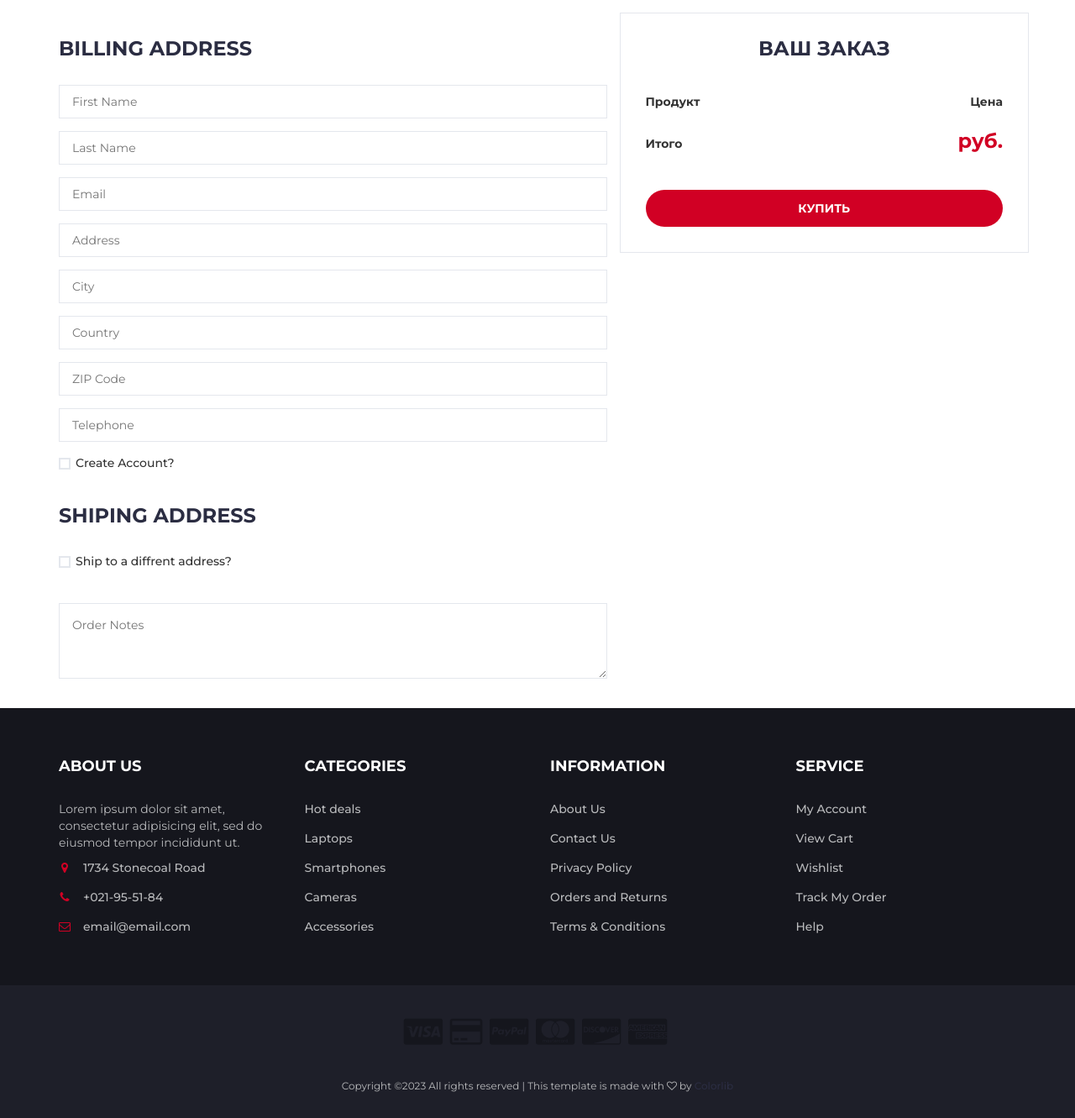
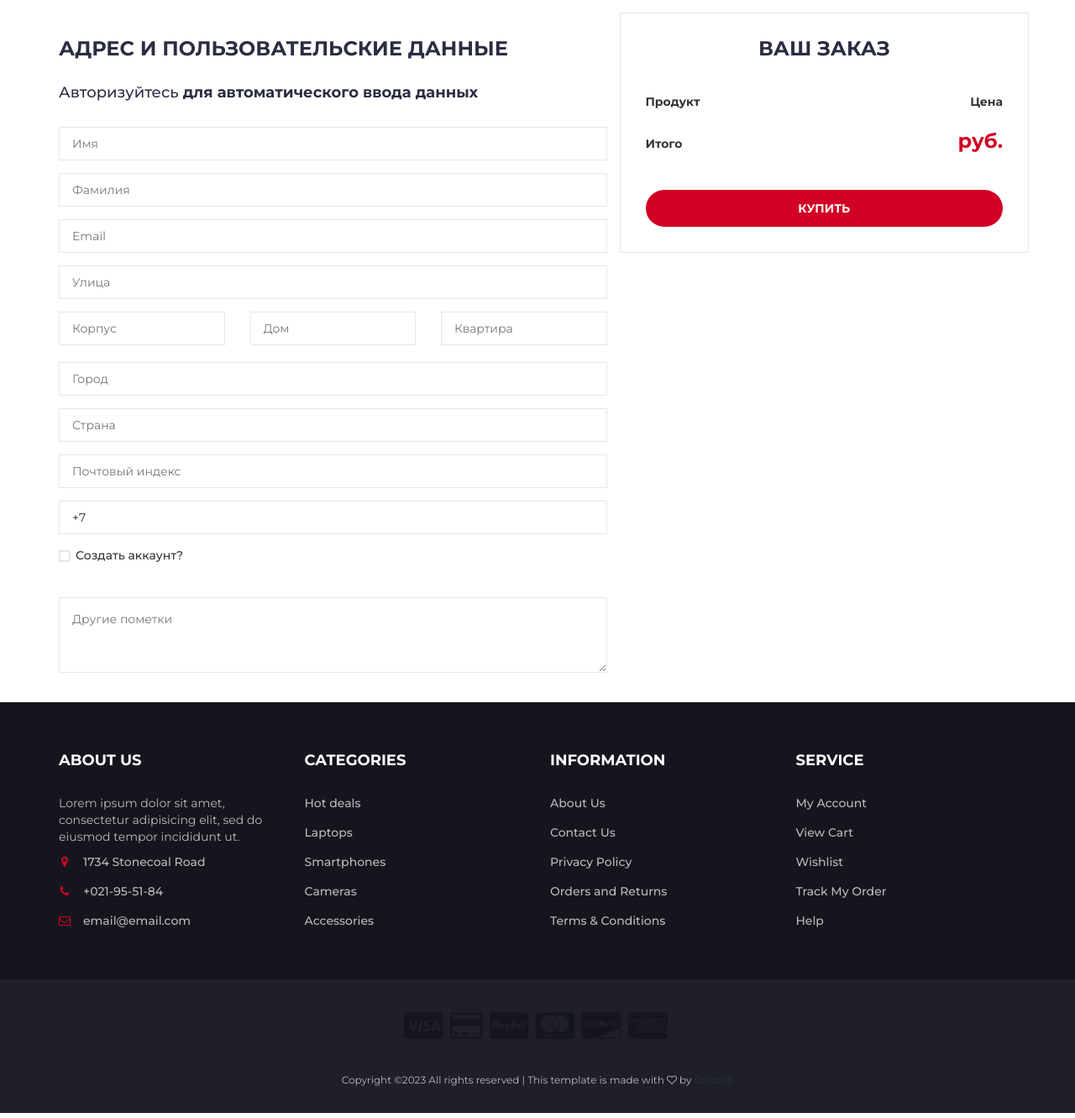
Before and after one commit to fleeper2133/tv_shop, a Django app: page /cart/ in a window 1280 px wide. Shown: the part 140-1471 px from the top of the page at 84% size. Run offline with Django 4.2, Linux system fonts and the light colour scheme; some libraries are stand-ins or nearby versions.

Commit message:
add small changes in cart

```diff
--- a/tvshop/cart/templates/cart/cart.html
+++ b/tvshop/cart/templates/cart/cart.html
@@ -14,92 +14,63 @@
 						<!-- Billing Details -->
 						<div class="billing-details">
 							<div class="section-title">
-								<h3 class="title">Billing address</h3>
+								<h3 class="title">Адрес и пользовательские данные</h3>
+							</div>
+							{% if not request.user.is_authenticated %}
+							<h4><a href="{% url 'login' %}">Авторизуйтесь</a> для автоматического ввода данных</h4><br>
+							{% endif %}
+
+							<div class="form-group">
+								<input class="input" value="{{ request.user.first_name}}" type="text" name="first-name" placeholder="Имя">
 							</div>
 							<div class="form-group">
-								<input class="input" type="text" name="first-name" placeholder="First Name">
+								<input class="input" value="{{ request.user.last_name}}" type="text" name="last-name" placeholder="Фамилия">
 							</div>
 							<div class="form-group">
-								<input class="input" type="text" name="last-name" placeholder="Last Name">
+								<input class="input" value="{{ request.user.email}}" type="email" name="email" placeholder="Email">
 							</div>
 							<div class="form-group">
-								<input class="input" type="email" name="email" placeholder="Email">
+								<input class="input" value="{{ address.street }}" type="text" name="street" placeholder="Улица">
+							</div>
+							<div class="row mt-2">
+								<div class="col-md-4"><input class="input" value="{{ address.corpus }}" type="text" name="corpus" placeholder="Корпус"></div>
+								<div class="col-md-4"><input class="input" value="{{ address.house }}" type="text" name="house" placeholder="Дом"></div>
+								<div class="col-md-4"><input class="input" value="{{ address.flat }}" type="text" name="flat" placeholder="Квартира"></div>
+							</div>
+							<br>
+							<div class="form-group">
+								<input class="input" value="{{ address.city }}" type="text" name="city" placeholder="Город">
 							</div>
 							<div class="form-group">
-								<input class="input" type="text" name="address" placeholder="Address">
+								<input class="input" value="{{ address.country }}" type="text" name="country" placeholder="Страна">
 							</div>
 							<div class="form-group">
-								<input class="input" type="text" name="city" placeholder="City">
+								<input class="input" value="{{ address.postcode }}" type="text" name="zip-code" placeholder="Почтовый индекс">
 							</div>
 							<div class="form-group">
-								<input class="input" type="text" name="country" placeholder="Country">
+								<input class="input" value="{{ request.user.phone|default:'+7' }}" type="text" name="phone" placeholder="Телефон">
 							</div>
-							<div class="form-group">
-								<input class="input" type="text" name="zip-code" placeholder="ZIP Code">
-							</div>
-							<div class="form-group">
-								<input class="input" type="tel" name="tel" placeholder="Telephone">
-							</div>
+							{% if not request.user.is_authenticated %}
 							<div class="form-group">
 								<div class="input-checkbox">
 									<input type="checkbox" id="create-account">
 									<label for="create-account">
 										<span></span>
-										Create Account?
+										Создать аккаунт?
 									</label>
 									<div class="caption">
-										<p>Lorem ipsum dolor sit amet, consectetur adipisicing elit, sed do eiusmod tempor incididunt.</p>
-										<input class="input" type="password" name="password" placeholder="Enter Your Password">
+										<input class="input" type="password" name="password" placeholder="Введите ваш пароль">
+										<input class="input" type="password" name="re-password" placeholder="Введите повтор пароля">
 									</div>
 								</div>
 							</div>
+							{% endif %}
 						</div>
 						<!-- /Billing Details -->
 
-						<!-- Shiping Details -->
-						<div class="shiping-details">
-							<div class="section-title">
-								<h3 class="title">Shiping address</h3>
-							</div>
-							<div class="input-checkbox">
-								<input type="checkbox" id="shiping-address">
-								<label for="shiping-address">
-									<span></span>
-									Ship to a diffrent address?
-								</label>
-								<div class="caption">
-									<div class="form-group">
-										<input class="input" type="text" name="first-name" placeholder="First Name">
-									</div>
-									<div class="form-group">
-										<input class="input" type="text" name="last-name" placeholder="Last Name">
-									</div>
-									<div class="form-group">
-										<input class="input" type="email" name="email" placeholder="Email">
-									</div>
-									<div class="form-group">
-										<input class="input" type="text" name="address" placeholder="Address">
-									</div>
-									<div class="form-group">
-										<input class="input" type="text" name="city" placeholder="City">
-									</div>
-									<div class="form-group">
-										<input class="input" type="text" name="country" placeholder="Country">
-									</div>
-									<div class="form-group">
-										<input class="input" type="text" name="zip-code" placeholder="ZIP Code">
-									</div>
-									<div class="form-group">
-										<input class="input" type="tel" name="tel" placeholder="Telephone">
-									</div>
-								</div>
-							</div>
-						</div>
-						<!-- /Shiping Details -->
-
 						<!-- Order notes -->
 						<div class="order-notes">
-							<textarea class="input" placeholder="Order Notes"></textarea>
+							<textarea class="input" placeholder="Другие пометки"></textarea>
 						</div>
 						<!-- /Order notes -->
 					</div>
@@ -139,6 +110,7 @@
 									<input type="hidden" name="url_from" value="{{ request.path }}">
 									<button type="submit" class="btn btn-light btn-sm"><b>+</b></button>
 								</form>
+								<hr>
 								{% endfor %}
 							</div>
 							<div class="order-col">
--- a/tvshop/cart/views.py
+++ b/tvshop/cart/views.py
@@ -2,6 +2,7 @@ from django.shortcuts import render, redirect
 from django.views import View
 from django.views.generic import TemplateView
 from items.models import Tv
+from users.models import AddressUser
 
 
 class CartView(TemplateView):
@@ -10,6 +11,7 @@ class CartView(TemplateView):
     def get_context_data(self, **kwargs):
         context = super().get_context_data(**kwargs)
         cart = self.request.session.get('cart')
+        address = AddressUser.objects.filter(user_id=self.request.user.pk)
 
         if cart:
             items_cart = Tv.objects.filter(pk__in=cart)
@@ -21,6 +23,9 @@ class CartView(TemplateView):
             context['items_cart'] = items_cart
             context['quantity_cart'] = len(items_cart)
             context['total_cart'] = total
+
+        if address:
+            context['address'] = address
 
         context['title'] = "Корзина"
 
```
Also changed, not shown: tvshop/users/views.py (+11 -0 lines).
